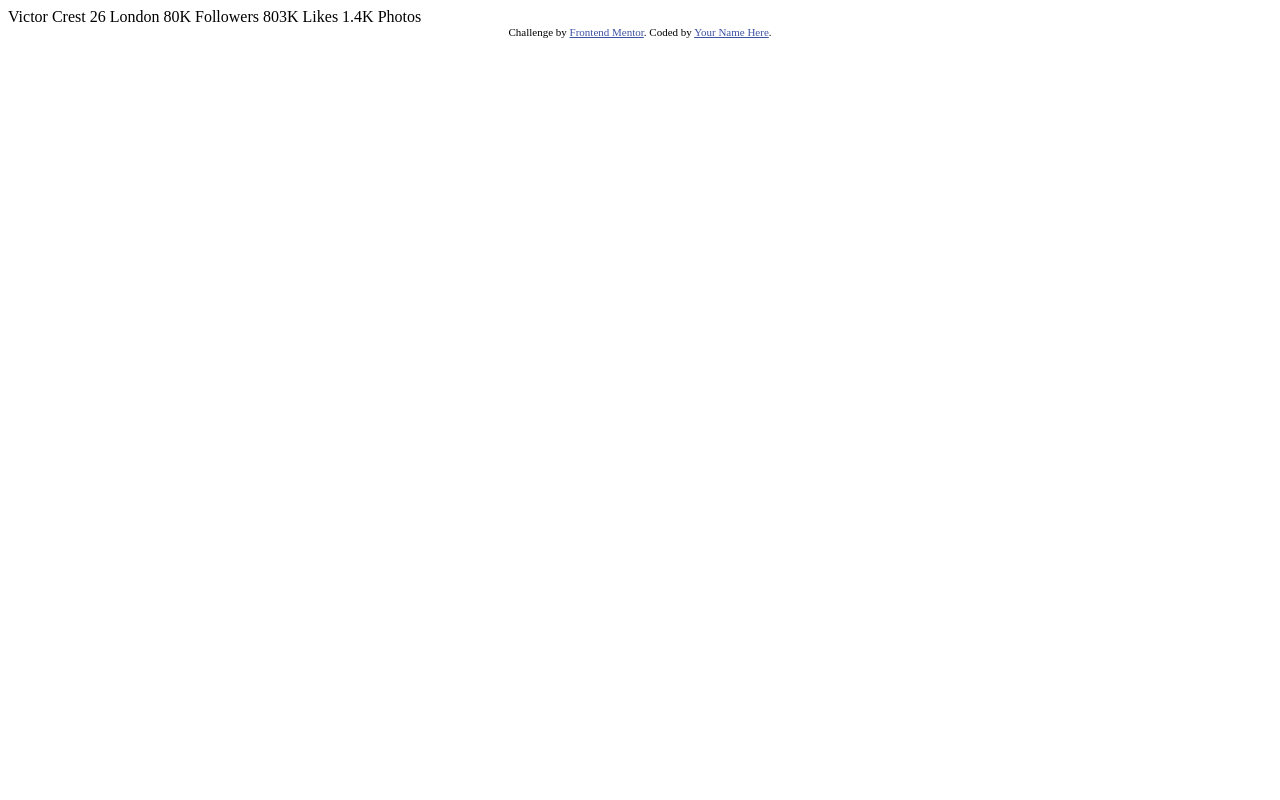
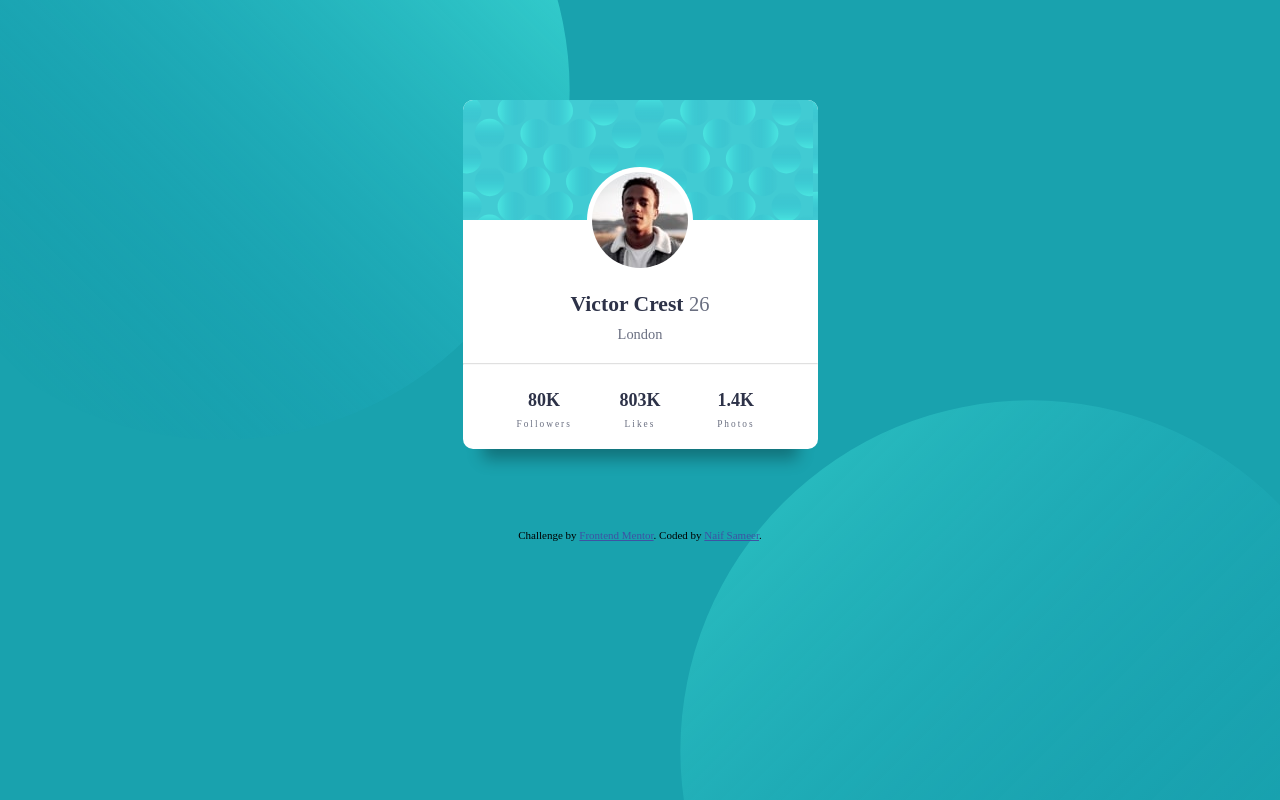
Before and after one commit to naifsameer/profile-card-component-main, a website: page index.html in a window 1280 px wide. Drawn offline with Linux system fonts and the light colour scheme.

Commit message:
add the background and improve the style

```diff
--- a/index.html
+++ b/index.html
@@ -1,35 +1,70 @@
 <!DOCTYPE html>
 <html lang="en">
   <head>
-  <meta charset="UTF-8">
-  <meta name="viewport" content="width=device-width, initial-scale=1.0"> <!-- displays site properly based on user's device -->
-
-  <link rel="icon" type="image/png" sizes="32x32" href="./images/favicon-32x32.png">
-
+    <meta charset="UTF-8" />
+    <meta name="viewport" content="width=device-width, initial-scale=1.0" />
     <title>Frontend Mentor | Profile card component</title>
-
-  <!-- Feel free to remove these styles or customise in your own stylesheet 👍 -->
-  <style>
-    .attribution { font-size: 11px; text-align: center; }
-    .attribution a { color: hsl(228, 45%, 44%); }
-  </style>
+    <link
+      rel="icon"
+      type="image/png"
+      sizes="32x32"
+      href="./images/favicon-32x32.png"
+    />
+    <link rel="stylesheet" href="style.css" />
   </head>
   <body>
-  Victor Crest
-  26
-  London
-
-  80K
-  Followers
-
-  803K
-  Likes
-
-  1.4K
-  Photos
+    <div class="container">
+      <img
+        class="img top"
+        src="images/bg-pattern-top.svg"
+        alt="background image"
+      />
+      <div class="card">
+        <div class="card__top"></div>
+        <div class="card-container">
+          <div class="card__img-container">
+            <div class="card__img">
+              <img src="images/image-victor.jpg" alt="Card image" />
+            </div>
+          </div>
+          <div class="card__title">Victor Crest <span>26</span></div>
+          <address class="card__address">London</address>
+          <!-- card items -->
+        </div>
+        <hr />
+        <div class="card-container">
+          <div class="card__items">
+            <div class="card__item">
+              <div class="item__value">80K</div>
+              <div class="item__title">Followers</div>
+            </div>
+            <div class="card__item">
+              <div class="item__value">803K</div>
+              <div class="item__title">Likes</div>
+            </div>
+            <div class="card__item">
+              <div class="item__value">1.4K</div>
+              <div class="item__title">Photos</div>
+            </div>
+          </div>
+        </div>
+      </div>
+      <img
+        class="img bottom"
+        src="images/bg-pattern-bottom.svg"
+        alt="background image"
+      />
+    </div>
+    <!-- footer -->
+    <footer>
       <div class="attribution">
-    Challenge by <a href="https://www.frontendmentor.io?ref=challenge" target="_blank">Frontend Mentor</a>.
-    Coded by <a href="#">Your Name Here</a>.
+        Challenge by
+        <a href="https://www.frontendmentor.io?ref=challenge" target="_blank"
+          >Frontend Mentor</a
+        >. Coded by
+        <a href="https://fb.com/naif.sameer.dev" target="_blank">Naif Sameer</a
+        >.
       </div>
+    </footer>
   </body>
 </html>
--- /dev/null
+++ b/style.scss
@@ -0,0 +1,179 @@
+*,
+*::before,
+*::after {
+  box-sizing: border-box;
+}
+
+$primary-color: hsl(185, 75%, 39%);
+$secondary-color: (hsl(227, 10%, 46%));
+
+.img {
+  width: 500px;
+  position: fixed;
+  z-index: -1;
+}
+
+.top {
+  top: -250px;
+  left: -300px;
+}
+
+.bottom {
+  bottom: -200px;
+  right: -300px;
+}
+
+@media (min-width: 650px) {
+  .img {
+    width: 600px;
+  }
+
+  .top {
+    top: -250px;
+    left: -250px;
+  }
+
+  .bottom {
+    bottom: -200px;
+    right: -250px;
+  }
+}
+
+@media (min-width: 1000px) {
+  .img {
+    width: 700px;
+  }
+
+  .top {
+    top: -260px;
+    left: -130px;
+  }
+
+  .bottom {
+    bottom: -300px;
+    right: -100px;
+  }
+}
+
+body {
+  margin: 0;
+  margin-top: 100px;
+  padding: 0;
+  background-color: $primary-color;
+  background-size: cover;
+  font-size: 18px;
+  color: hsl(229, 23%, 23%);
+}
+
+.container {
+  padding-right: 20px;
+  padding-left: 20px;
+}
+
+.card {
+  background-color: #fff;
+  max-width: 355px;
+  margin-right: auto;
+  margin-left: auto;
+  text-align: center;
+  overflow: hidden;
+  border-radius: 10px;
+  box-shadow: 0px 30px 15px -20px rgbA(1, 0, 0, 0.3);
+}
+
+.card-container {
+  padding: 0 20px 20px;
+}
+
+.card__top {
+  background-image: url("./images/bg-pattern-card.svg");
+  height: 120px;
+}
+
+.card__img-container {
+  margin-bottom: -34px;
+}
+
+.card__img {
+  $img-size: 106px;
+  width: $img-size;
+  height: $img-size;
+  padding: 5px;
+  margin-right: auto;
+  margin-left: auto;
+  background-color: #fff;
+  position: relative;
+  bottom: ($img-size / 2);
+  border-radius: 50%;
+
+  & > img {
+    border-radius: 50%;
+    width: 100%;
+  }
+}
+
+.card__title {
+  font-size: 1.2em;
+  font-weight: 700;
+
+  span {
+    font-weight: 300;
+    font-size: 0.95em;
+    color: $secondary-color;
+  }
+}
+
+.card__address {
+  margin-top: 9px;
+  font-size: 0.8em;
+  font-weight: 400;
+  font-style: normal;
+  color: $secondary-color;
+}
+
+hr {
+  margin: 0;
+  color: $secondary-color;
+  opacity: 0.3;
+}
+
+.card__items {
+  margin-top: 10px;
+  padding-right: 10px;
+  padding-left: 10px;
+  display: flex;
+  justify-content: space-evenly;
+}
+
+.card__item {
+  margin-top: 15px;
+  flex-basis: 30%;
+
+  .item__value {
+    font-size: 1em;
+    font-weight: 700;
+  }
+
+  .item__title {
+    margin-top: 8px;
+    color: $secondary-color;
+    font-size: 0.52em;
+    font-weight: 400;
+    letter-spacing: 2px;
+  }
+}
+
+footer {
+  margin-top: 50px;
+  padding: 30px;
+  color: #000;
+}
+
+.attribution {
+  font-size: 11px;
+  text-align: center;
+}
+
+.attribution a {
+  color: hsl(228, 45%, 44%);
+}
```
Also changed, not shown: package.json (added, +12 -0 lines), README.md, style.css (added), 1 other file. Lines whose indentation alone changed are shown as unchanged.
